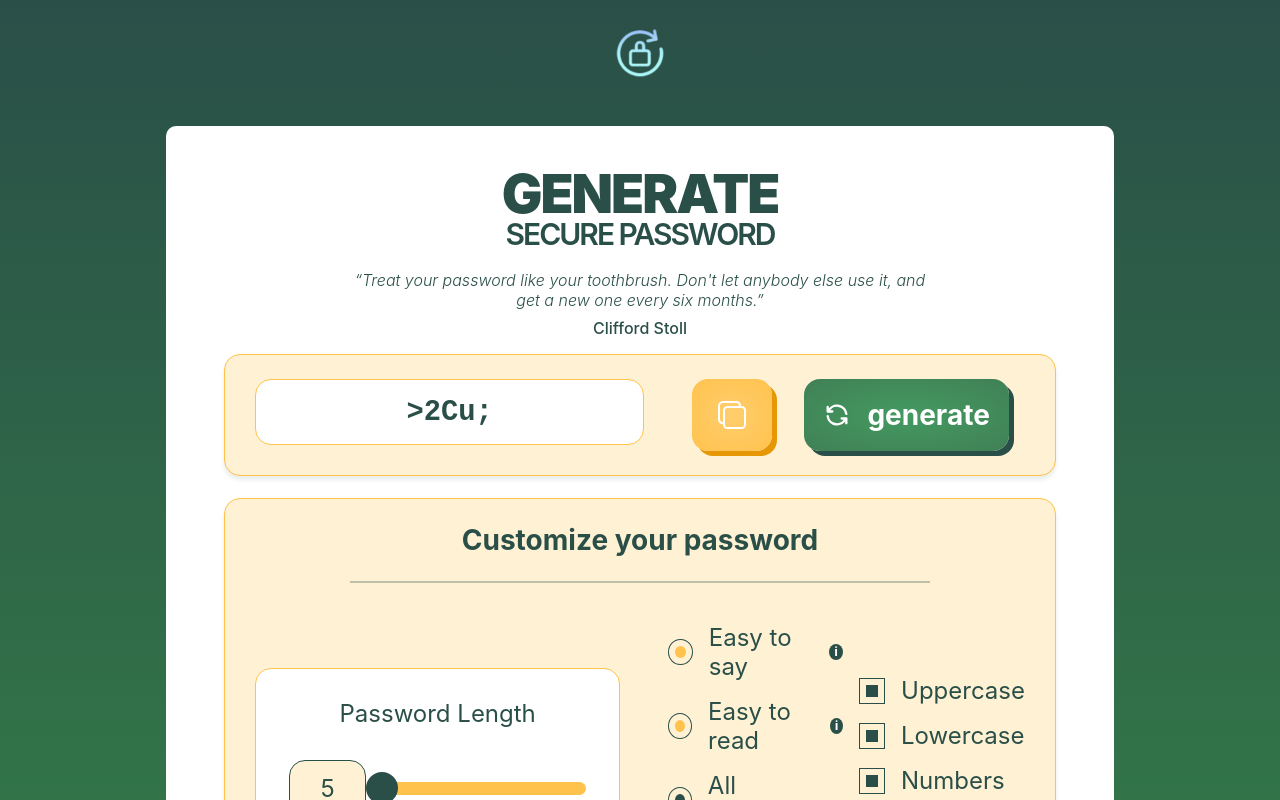
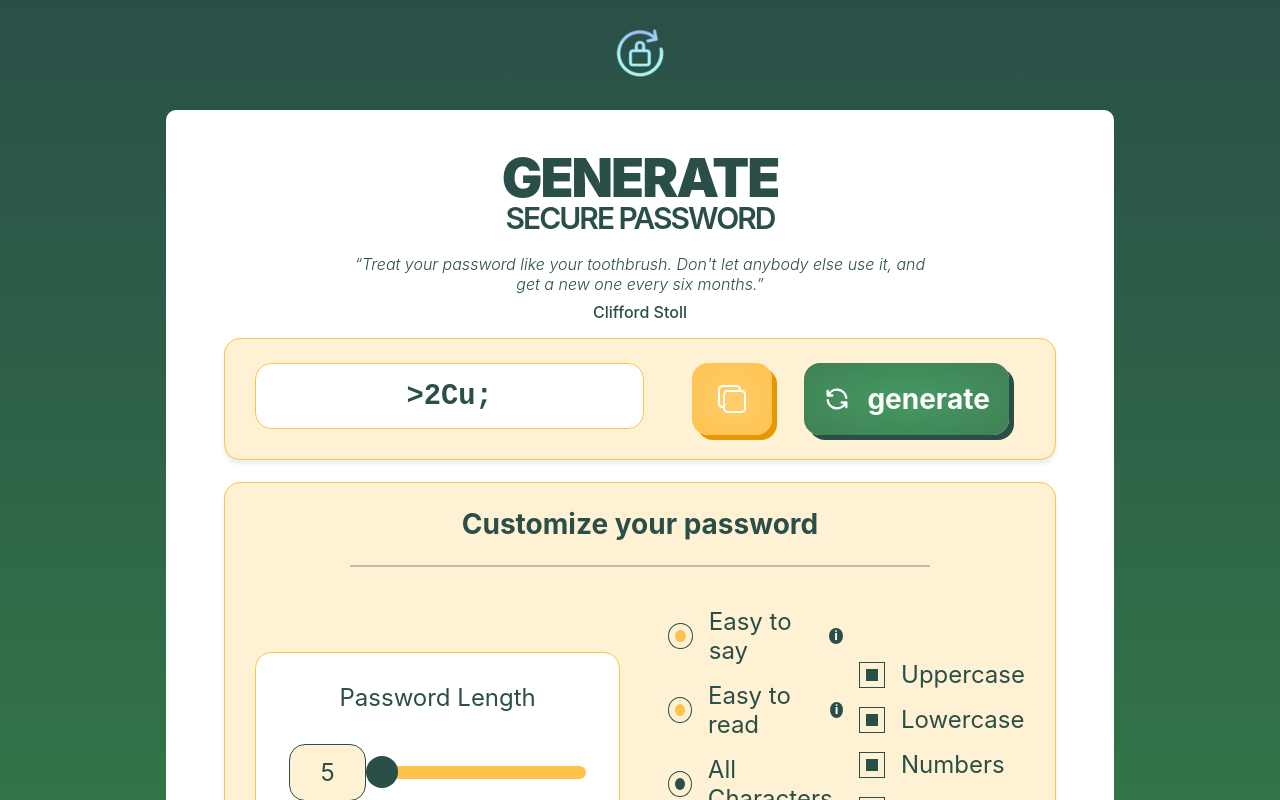
Before and after one commit to rootfellen/joat-app, a React (Vite) app: page /passwordgenerator in a window 1280 px wide. Shown: the top 800 px of the page. Built offline with nearby package versions, Linux system fonts and the light colour scheme; a web font is replaced by a local one.

Commit message:
container style changes

```diff
--- a/src/pages/PasswordGenerator/PasswordGeneratorElements.js
+++ b/src/pages/PasswordGenerator/PasswordGeneratorElements.js
@@ -28,7 +28,7 @@ export const Wrapper = styled.div`
   flex-direction: column;
   justify-content: center;
   align-items: center;
-  margin: 1rem;
+  margin: 0rem 1rem 1rem 1rem;
 `;
 export const Title = styled.h1`
   color: #2a4f48;
```
